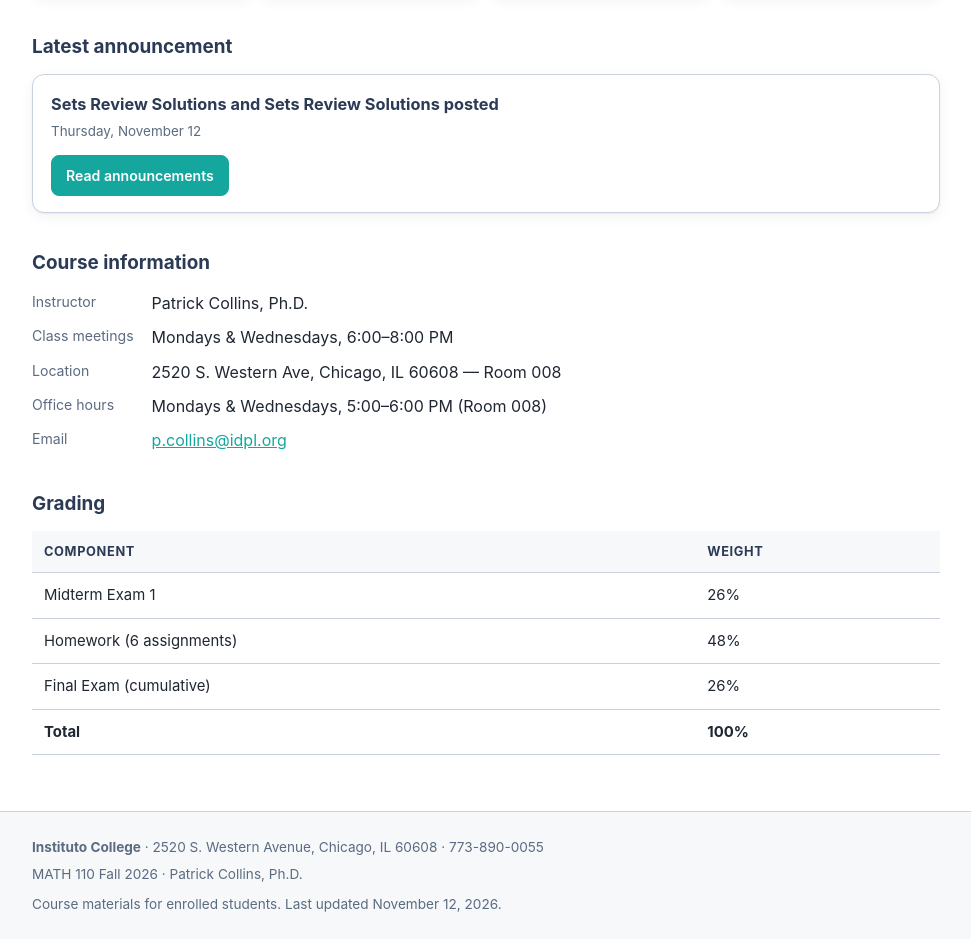
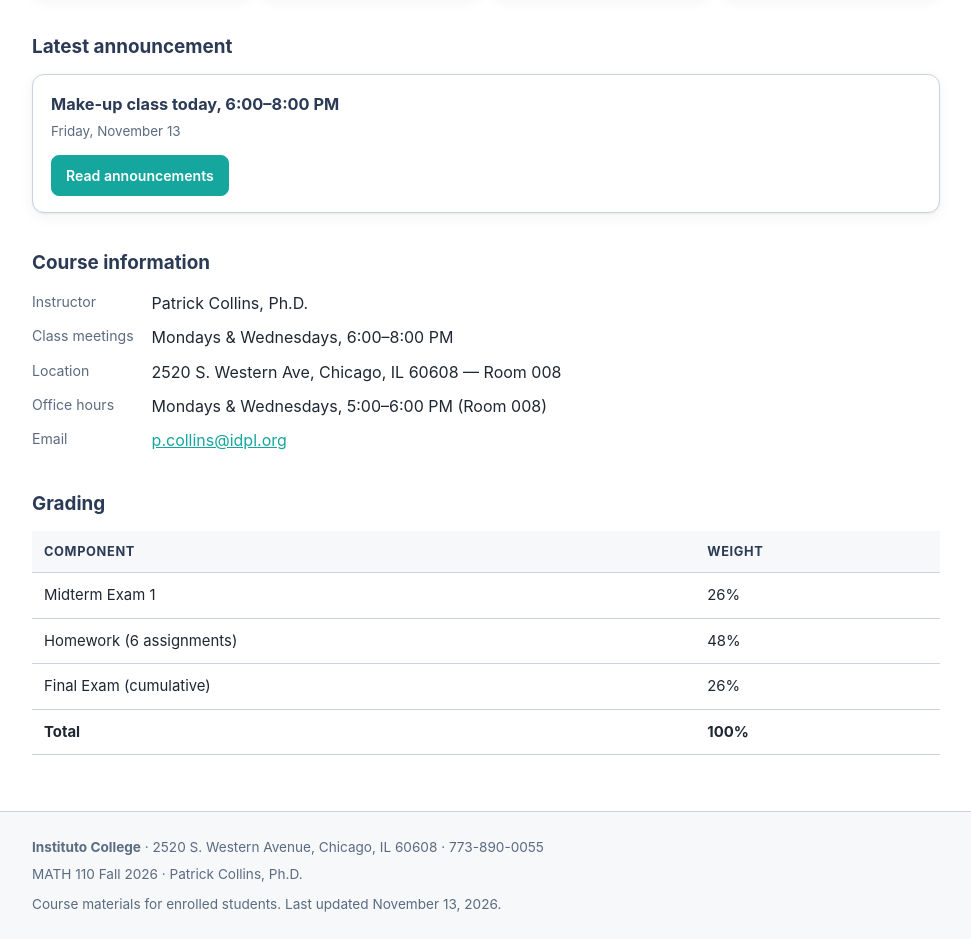
Before and after one commit to infinitejazzkeys-cmd/math110, a website: page docs/index.html in a window 1280 px wide. Shown: the part 751-1690 px from the top of the page, without its empty margins (154-1125 px from the left). Drawn offline with nearby package versions, Linux system fonts and the light colour scheme.

Commit message:
Add announcement: Make-up class today, 6:00–8:00 PM

```diff
--- a/docs/index.html
+++ b/docs/index.html
@@ -46,8 +46,8 @@
 
 <h2>Latest announcement</h2>
 <div class="card">
-  <div class="ct">Sets Review Solutions and Sets Review Solutions posted</div>
-  <div class="cm">Thursday, November 12</div>
+  <div class="ct">Make-up class today, 6:00–8:00 PM</div>
+  <div class="cm">Friday, November 13</div>
   <div class="btns"><a class="btn primary" href="announcements.html">Read announcements</a></div>
 </div>
 
@@ -116,7 +116,7 @@
 <footer class="site-foot"><div class="wrap">
   <div><strong>Instituto College</strong> &middot; 2520 S. Western Avenue, Chicago, IL 60608 &middot; 773-890-0055</div>
   <div>MATH 110 Fall 2026 &middot; Patrick Collins, Ph.D.</div>
-  <div style="margin-top:8px">Course materials for enrolled students. Last updated November 12, 2026.</div>
+  <div style="margin-top:8px">Course materials for enrolled students. Last updated November 13, 2026.</div>
 </div></footer>
 
 <script defer src="https://cdnjs.cloudflare.com/ajax/libs/KaTeX/0.16.9/katex.min.js"></script>
```
Also changed, not shown: content/announcements.md (+4 -0 lines), docs/announcements.html (+6 -1 lines), docs/exams.html (+1 -1 lines), docs/handouts.html (+1 -1 lines), docs/homework.html (+1 -1 lines), docs/schedule.html (+1 -1 lines), docs/slides.html (+1 -1 lines), docs/syllabus.html (+1 -1 lines).
